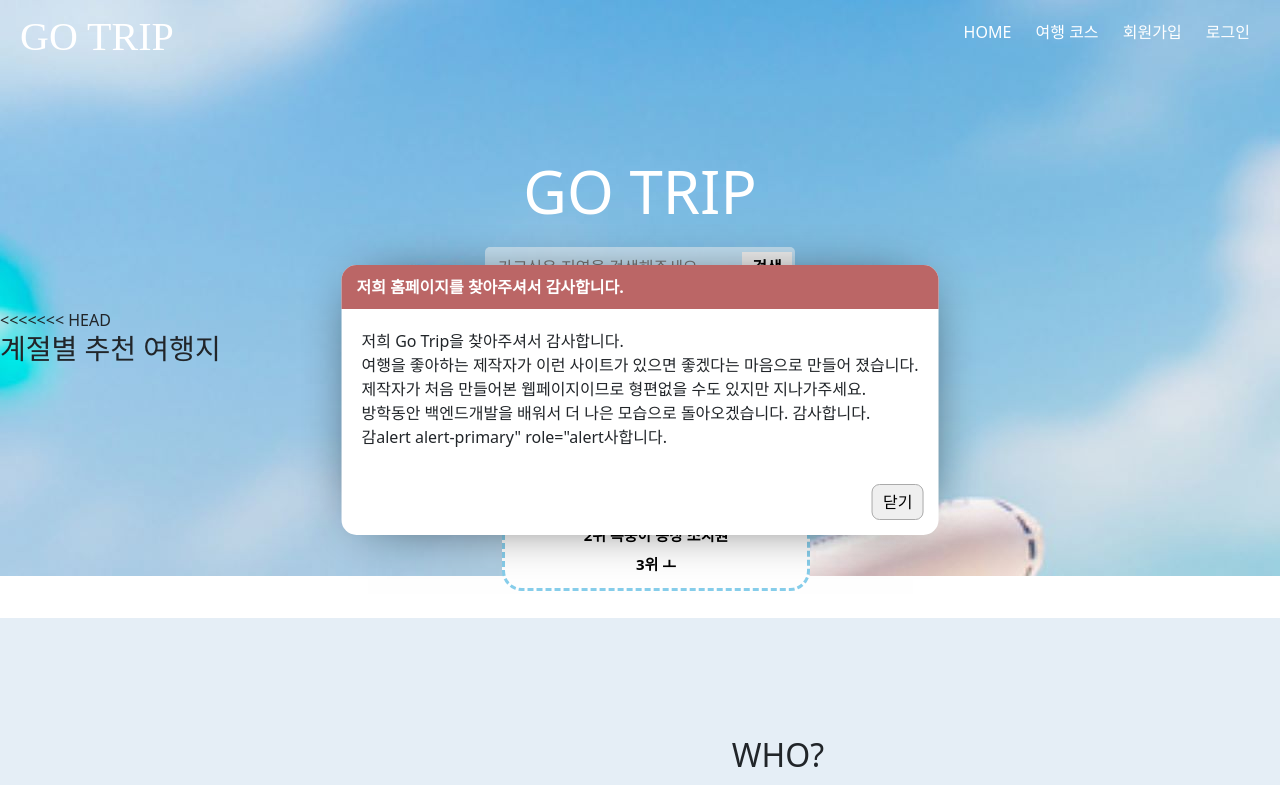
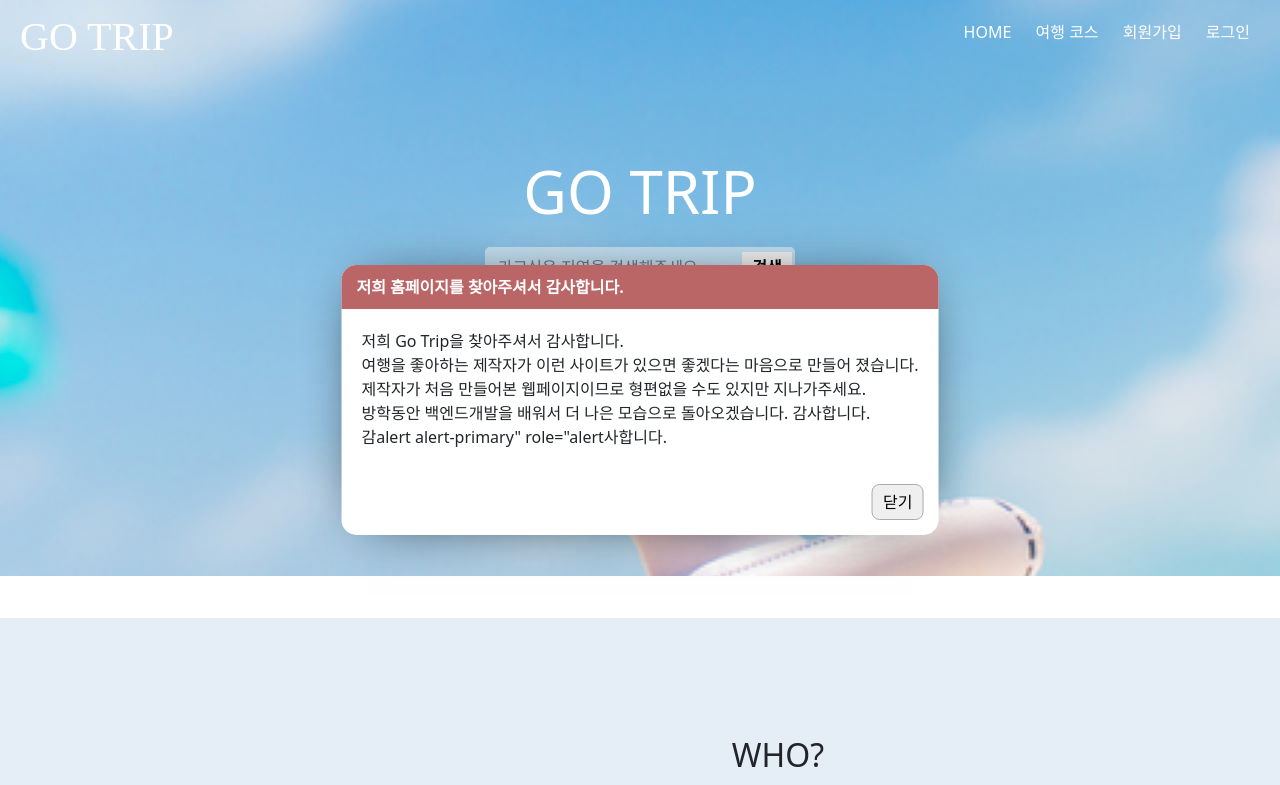
Before and after one commit to gpdus0321/GO_TRIP, a Django app: page /main/ in a window 1280 px wide; the page is wider, and only the part inside the window is pictured. Shown: the top 785 px of that part. Run offline with Django 4.2, Linux system fonts and the light colour scheme; data comes from the database, SQL or seed files in the repository; some libraries are stand-ins or nearby versions.

Commit message:
Update main.html

```diff
--- a/gotrip/serviceapp/templates/serviceapp/main.html
+++ b/gotrip/serviceapp/templates/serviceapp/main.html
@@ -49,8 +49,6 @@
         </div>
 
             <br><br><br><br>
-<<<<<<< HEAD
-            <h3>계절별 추천 여행지</h3>
             <ul class="best_season">
                 <li>
                     <div class="section_title">순위</div>
```
